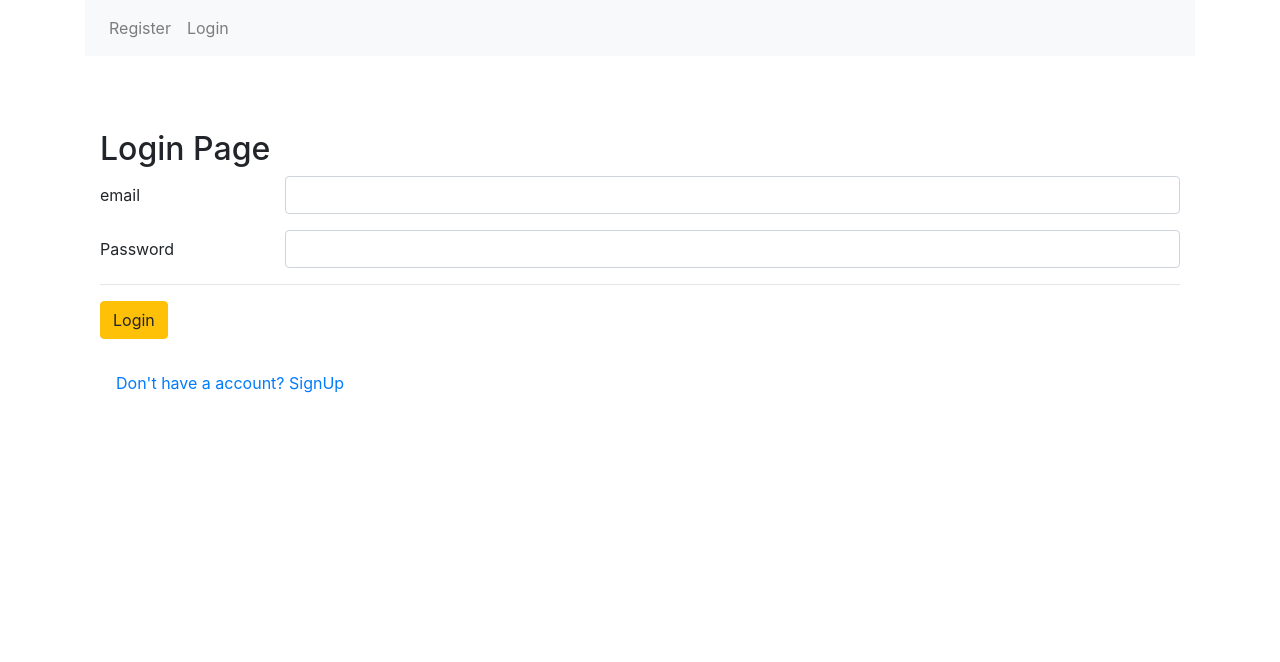
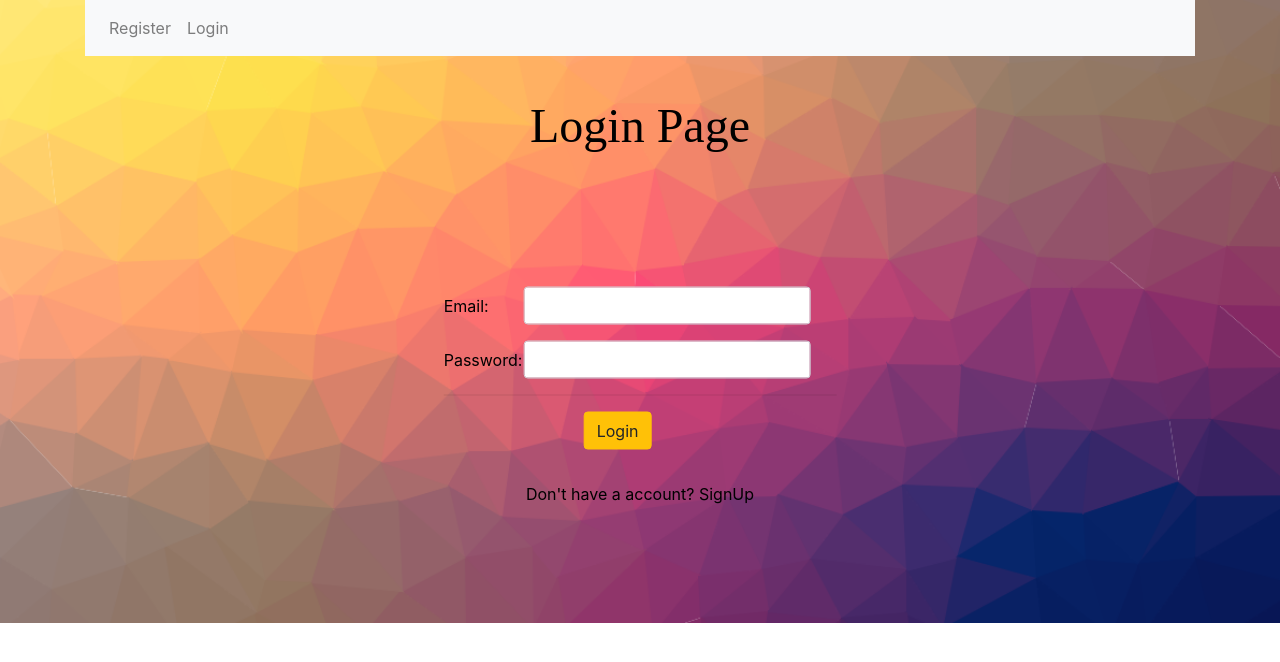
Before and after one commit to veeral-agarwal/mlh-abracadabra, a React (Create React App) app in the folder frontend/: page / in a window 1280 px wide. Shown: the top 662 px of the page. Built offline with nearby package versions, Linux system fonts and the light colour scheme.

Commit message:
update frontend

```diff
--- a/frontend/src/components/Common/Login.js
+++ b/frontend/src/components/Common/Login.js
@@ -2,15 +2,8 @@ import React, {Component} from 'react';
 import axios from 'axios';
 import bcrypt from 'bcryptjs';
 import { BrowserRouter as Router, Route, Link } from "react-router-dom";
-// import TextField from 'material-ui/TextField';
-// import getMuiTheme from 'material-ui/styles/getMuiTheme'
-// import MuiThemeProvider from 'material-ui/styles/MuiThemeProvider'
-// import Paper from 'material-ui/Paper';
-// import CssBaseline from '@material-ui/core/CssBaseline';
-// import Avatar from '@material-ui/core/Avatar';
-// import Container from '@material-ui/core/Container';
-// import Typography from '@material-ui/core/Typography';
-// import Button from '@material-ui/core/Button';
+import  './login.css';
+
 
 
 export default class Login extends Component {
@@ -68,32 +61,37 @@ export default class Login extends Component {
         });
     }
 
+
     render() {
         return (
-            <div className="container" style={{marginTop: "50px"}}>
-                <h2>Login Page</h2>
+             < div className="login">
+                <div className="quote"> Login Page</div>
                 <form onSubmit={this.addUser} method="user">
+                <div className="hero-text">
+
                     <div className="form-group row">
-                        <label className="col-sm-2 col-form-label text-left">email</label>
-                        <div className="col-sm-10">
+                        <label className="col-sm-2 col-form-label text-left">Email: </label>
+                        <div className="col-sm-9" style={{marginLeft:"10px"}}>
                             <input type="text" className="form-control" onChange={this.onChangeEmail} name="name" value={this.state.email}/>
                         </div>
                     </div>
-                    <div className="form-group row">
-                        <label className="col-sm-2 col-form-label text-left">Password</label>
-                        <div className="col-sm-10">
+                    <div className="form-group row" >
+                        <label className="col-sm-2 col-form-label text-left">Password: </label>
+                        <div className="col-sm-9" style={{marginLeft:"10px"}}>
                             <input type="password" className="form-control" onChange={this.onChangePassword} name="password" value={this.state.password}/>
                         </div>
                     </div>
                     <hr/>
-                    <div style={{marginLeft: "0px"}} className="row">
+                    <div style={{marginLeft: "140px"}} className="row">
                         <button type="submit" className="btn btn-warning" style={{marginLeft: "0px"}}>Login</button>
                     </div>
-                    <div><br></br>
-                    <Link to="/register" className="nav-link">Don't have a account? SignUp</Link>
+                    <div ><br></br>
+                    <Link to="/register" className="nav-link" style={{color:"black"}}>Don't have a account? SignUp</Link>
+                    </div>
                     </div>
                 </form>
-            </div>
+                </div>
+
         )
     }
 }
--- a/frontend/src/components/Common/Register.js
+++ b/frontend/src/components/Common/Register.js
@@ -34,7 +34,8 @@ export default class Register extends Component {
             startyear:'',
             endyear:'',
             image:'',
-            cv:''
+            cv:'',
+            success:0
         }
 
         this.onChangeUsername = this.onChangeUsername.bind(this);
@@ -166,6 +167,8 @@ export default class Register extends Component {
                             console.log("lololol");
                             axios.post('http://localhost:4000/recruiter/recruiter/add', newUser)
                             .then(res => {alert("Created recruiter\t" + res.data.name);console.log(res.data)
+                            this.setState({success:1})
+                            console.log("sucess updated")
                             })
                             .catch(err => {
                                 console.log(err)
@@ -179,6 +182,8 @@ export default class Register extends Component {
                         if(this.state.list_of_languages !== ''){
                             axios.post('http://localhost:4000/applicant/applicant/add', newUser)
                             .then(res => {alert("Created applicant\t" + res.data.name);console.log(res.data)
+                            this.setState({success:1})
+                            console.log("sucess updated")
                             })
                             .catch(err => {
                                 console.log(err)
@@ -348,6 +353,7 @@ export default class Register extends Component {
             </div>
         }
         return (
+            this.state.success == 1 ? window.location.href='/login' :
             <Container  component="main" maxWidth="xs">
                 <CssBaseline />
                 <div className="form-group"/>
--- /dev/null
+++ b/frontend/src/components/Common/login.css
@@ -0,0 +1,137 @@
+body{
+    background-image:url("./cool-background.png");
+    background-repeat: no-repeat;
+    background-size: cover;
+
+}
+.hero-image {
+
+    height: 500px;
+    position: relative;
+    animation: fadeIn 2s;
+    animation-fill-mode: forwards;
+  }
+
+  .hero-text {
+    text-align: center;
+    position: absolute;
+    top: 50%;
+    left: 50%;
+    transform: translate(-50%, -50%);
+    color: black;
+  }
+@keyframes fadeIn {
+  0% {
+    opacity: 0;
+  }
+  100% {
+    opacity: 1;
+  }
+}
+
+@keyframes fadeOut {
+  0%, 100% {
+    opacity: 1;
+  }
+  15%, 85% {
+    opacity: 0;
+  }
+}
+
+@keyframes lumos {
+  50% {
+    transform: scale(3);
+    box-shadow: 0px 0px 45px 45px white;
+  }
+}
+
+@keyframes lumosMaxima {
+  35% {
+    transform: scale(5);
+    box-shadow: 0px 0px 80px 80px white;
+  }
+  50% {
+    transform: scale(5);
+    box-shadow: 0px 0px 75px 75px white;
+  }
+  85% {
+    transform: scale(5);
+    box-shadow: 0px 0px 85px 85px white;
+  }
+}
+
+#dumbledore {
+  position: absolute;
+	top:0;
+	bottom: 0;
+	left: 0;
+	right: 0;
+  margin: auto;
+  display: flex;
+  flex-direction: column;
+  align-items: center;
+  justify-content: center;
+}
+
+.quote {
+  color: black;
+  text-align: center;
+  font-family: 'Tangerine', cursive;
+  font-size: 3em;
+  margin: 10px;
+  opacity: 0;
+  animation: fadeIn 5s;
+  animation-fill-mode: forwards;
+
+}
+
+#part2.quote {
+  animation-delay: 1s;
+}
+
+#part3.quote {
+  animation-delay: 2s;
+}
+
+#light {
+  position: absolute;
+	top:0;
+	bottom: 0;
+	left: 0;
+	right: 0;
+  margin: auto;
+  height: 1px;
+  width: 1px;
+  border-radius: 50%;
+  background-color: #13324d;
+
+}
+
+.faded {
+  animation: fadeOut 5s;
+  animation-timing-function: ease-in-out;
+}
+
+.lumos {
+  background: radial-gradient(circle, rgba(255,251,241,1) 0%, rgba(255,255,254,1) 11%);
+  animation: lumos 5s;
+  animation-timing-function: ease-in-out;
+}
+
+.lumosMaxima {
+  background: radial-gradient(circle, rgba(255,251,241,1) 0%, rgba(255,255,254,1) 11%);
+  animation: lumosMaxima 5s;
+  animation-timing-function: ease-in-out;
+
+}
+
+#code {
+  position: absolute;
+	bottom: 0;
+  right: 0;
+  margin-right: 15px;
+  margin-bottom: 15px;
+  font-size: 15px;
+  font-family: 'Hepta Slab', serif;
+  color: #fcba03;
+}
--- a/frontend/src/components/templates/Applicant_navbar.js
+++ b/frontend/src/components/templates/Applicant_navbar.js
@@ -15,8 +15,8 @@ export default class Applicant_navbar extends Component {
                     <div className="collapse navbar-collapse">
                         <ul className="navbar-nav mr-auto">
                             <li className="navbar-item">
-                                <Link to="/" className="nav-link" onClick={() => {localStorage.clear();
-                                window.location.href="/";}}>Logout</Link>
+                                <Link to="/login" className="nav-link" onClick={() => {localStorage.clear();
+                                window.location.href="/login";}}>Logout</Link>
                             </li>
                             <li className="navbar-item">
                                 <Link to="/profileedit_applicant" className="nav-link">My applicant Profile</Link>
--- a/frontend/src/components/templates/Recruiter_navbar.js
+++ b/frontend/src/components/templates/Recruiter_navbar.js
@@ -15,8 +15,8 @@ export default class Recruiter_navbar extends Component {
                     <div className="collapse navbar-collapse">
                         <ul className="navbar-nav mr-auto">
                             <li className="navbar-item">
-                                <Link to="/" className="nav-link" onClick={() => {localStorage.clear();
-                                window.location.href="/";}}>Logout</Link>
+                                <Link to="/login" className="nav-link" onClick={() => {localStorage.clear();
+                                window.location.href="/login";}}>Logout</Link>
                             </li>
                             <li className="navbar-item">
                                 <Link to="/profileedit_recruiter" className="nav-link">My recruiter Profile</Link>
```
Also changed, not shown: frontend/src/components/Common/Profileedit_applicant.js (+32 -75 lines), frontend/src/components/Common/Profileedit_recruiter.js (+25 -11 lines), frontend/src/components/Common/cool-background.png (added).
